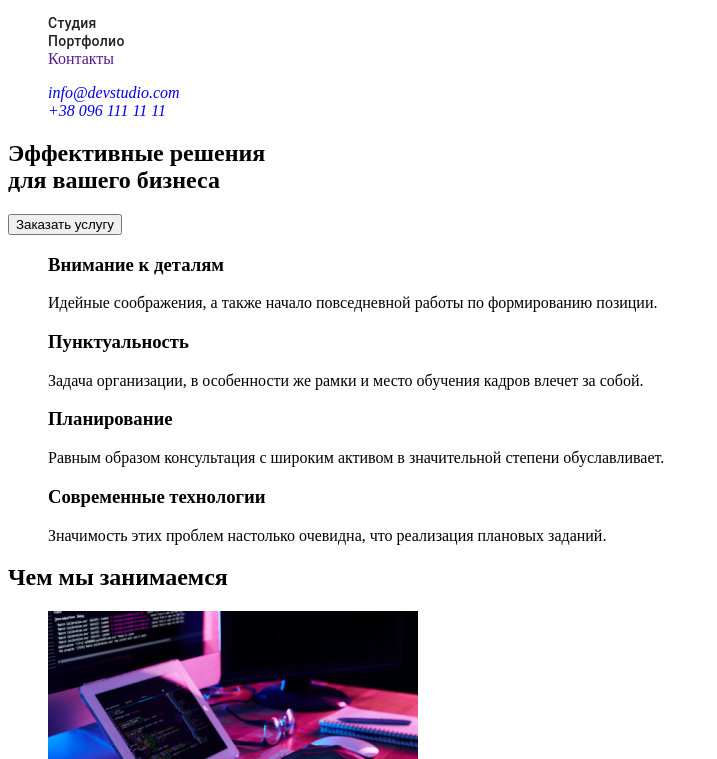
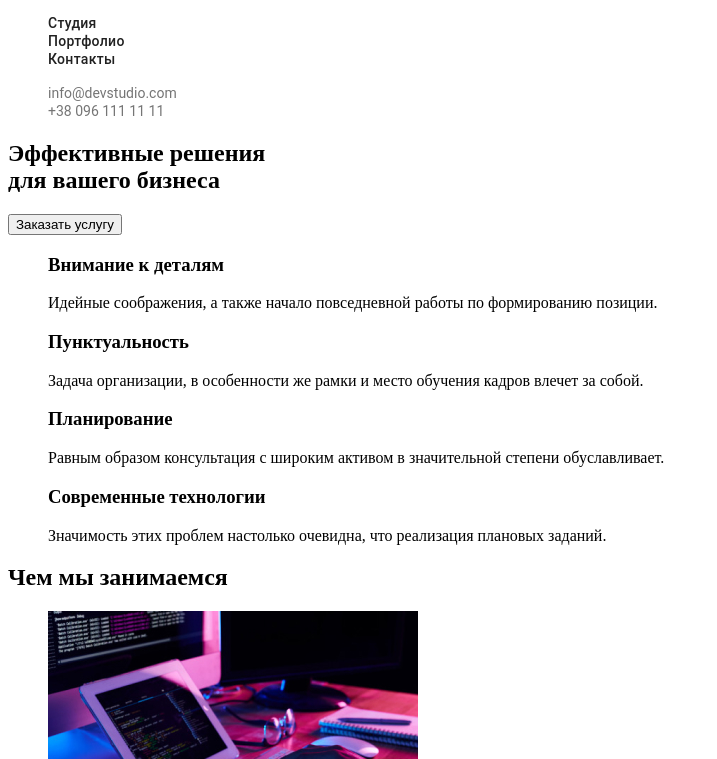
Before and after one commit to OlgaTabashnyuk/goit-markup-hw-02, a plain HTML site: page index.html in a window 1280 px wide. Shown: the part 41-800 px from the top of the page, without its empty margins (0-717 px from the left). Drawn offline with Linux system fonts and the light colour scheme.

Commit message:
добавляет стили для адреса

```diff
--- a/index.html
+++ b/index.html
@@ -26,19 +26,20 @@
             <a class="navigation-list-link" href="Портфолио">Портфолио</a>
         </li>
 
-        <li>
-            <a href="">Контакты</a>
+        <li class="navigation-list-item">
+            <a class="navigation-list-link" href="Контакты">Контакты</a>
         </li>
     </ul>
     </nav>
 
     <address>
-        <ul>
-            <li>
-              <a href="mailto:info@devstudio.com">info@devstudio.com</a>
+        <ul class="address">
+            <li class="address-item">
+              <a class="address-item-link" href="mailto:info@devstudio.com">info@devstudio.com</a>
             </li>
-            <li>
-              <a href="tel:+380961111111">+38 096 111 11 11</a>
+
+            <li class="address-item">
+              <a class="address-item-link" href="tel:+380961111111">+38 096 111 11 11</a>
             </li>
         </ul>
 
```
